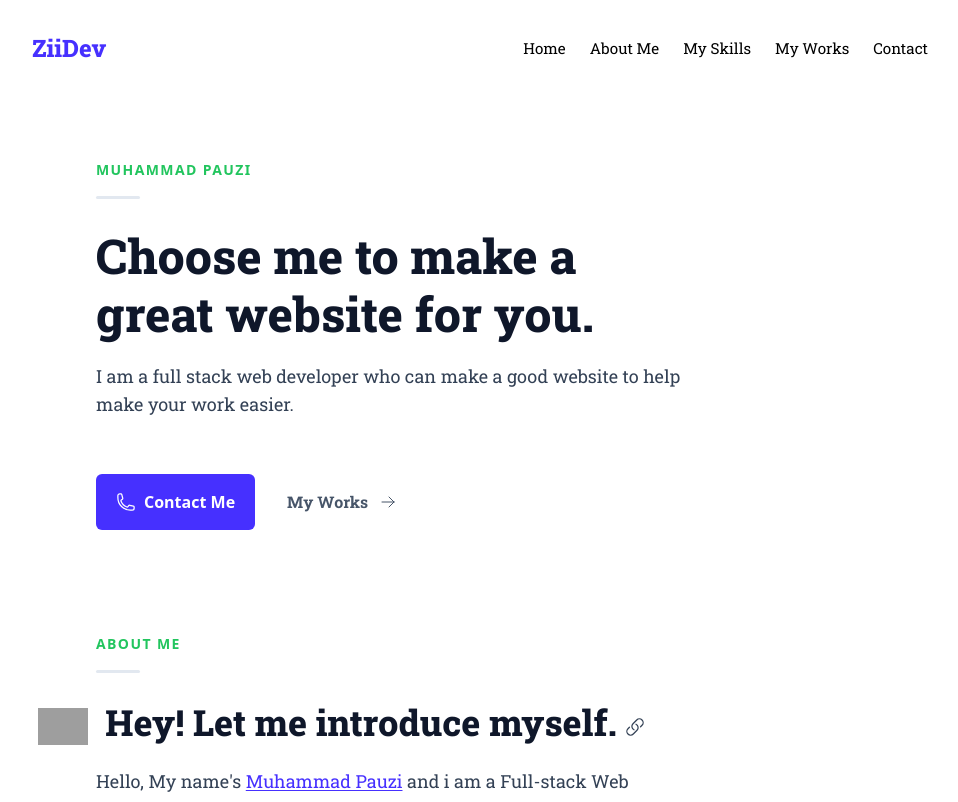
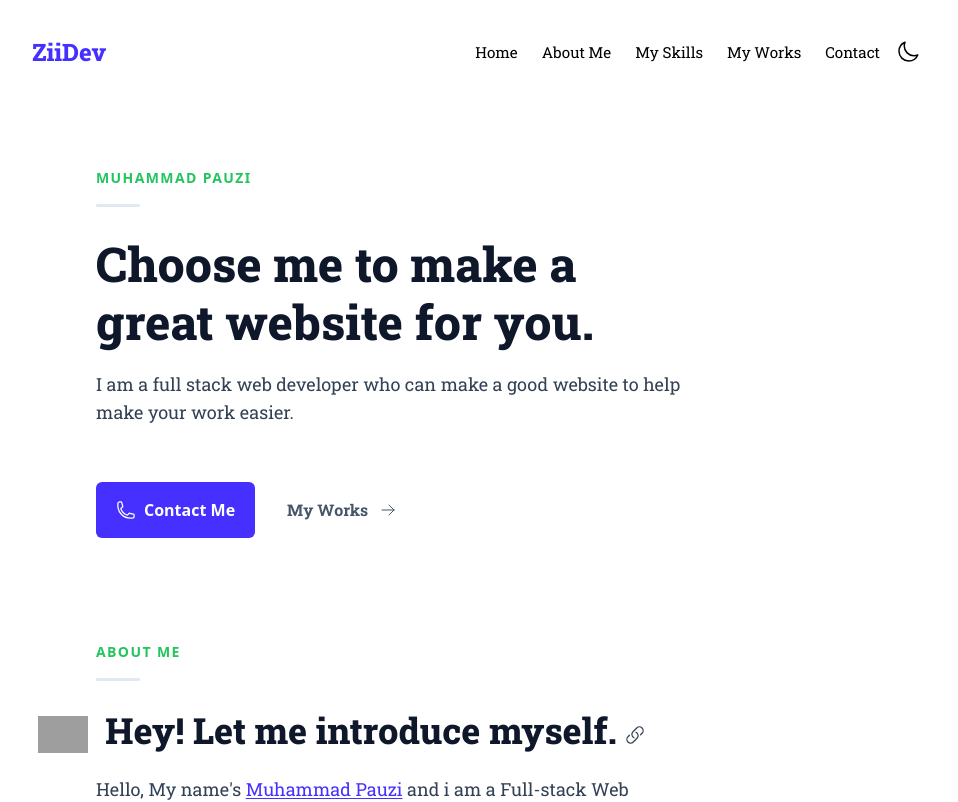
Before and after one commit to muhammadpauzi/web-portofolio, a Next.js app: page / in a window 1280 px wide. Shown: the top 802 px of the page, without its empty margins (160-1118 px from the left). Built offline with nearby package versions, Linux system fonts and the light colour scheme; grey boxes are pictures that could not be loaded.

Commit message:
feat: implement dark mode, refactor code

```diff
--- a/components/Navbar.js
+++ b/components/Navbar.js
@@ -46,6 +46,7 @@ export default function Navbar() {
         </div>
 
         <div className="hidden md:block">
+          <div className="flex items-center justify-between gap-2">
             <ul className="flex items-center gap-x-6">
               {navigation.map((nav, i) => (
                 <li key={i}>
@@ -58,6 +59,8 @@ export default function Navbar() {
                 </li>
               ))}
             </ul>
+            <ThemeToggle />
+          </div>
         </div>
       </div>
 
```
Lines whose indentation alone changed are shown as unchanged.
